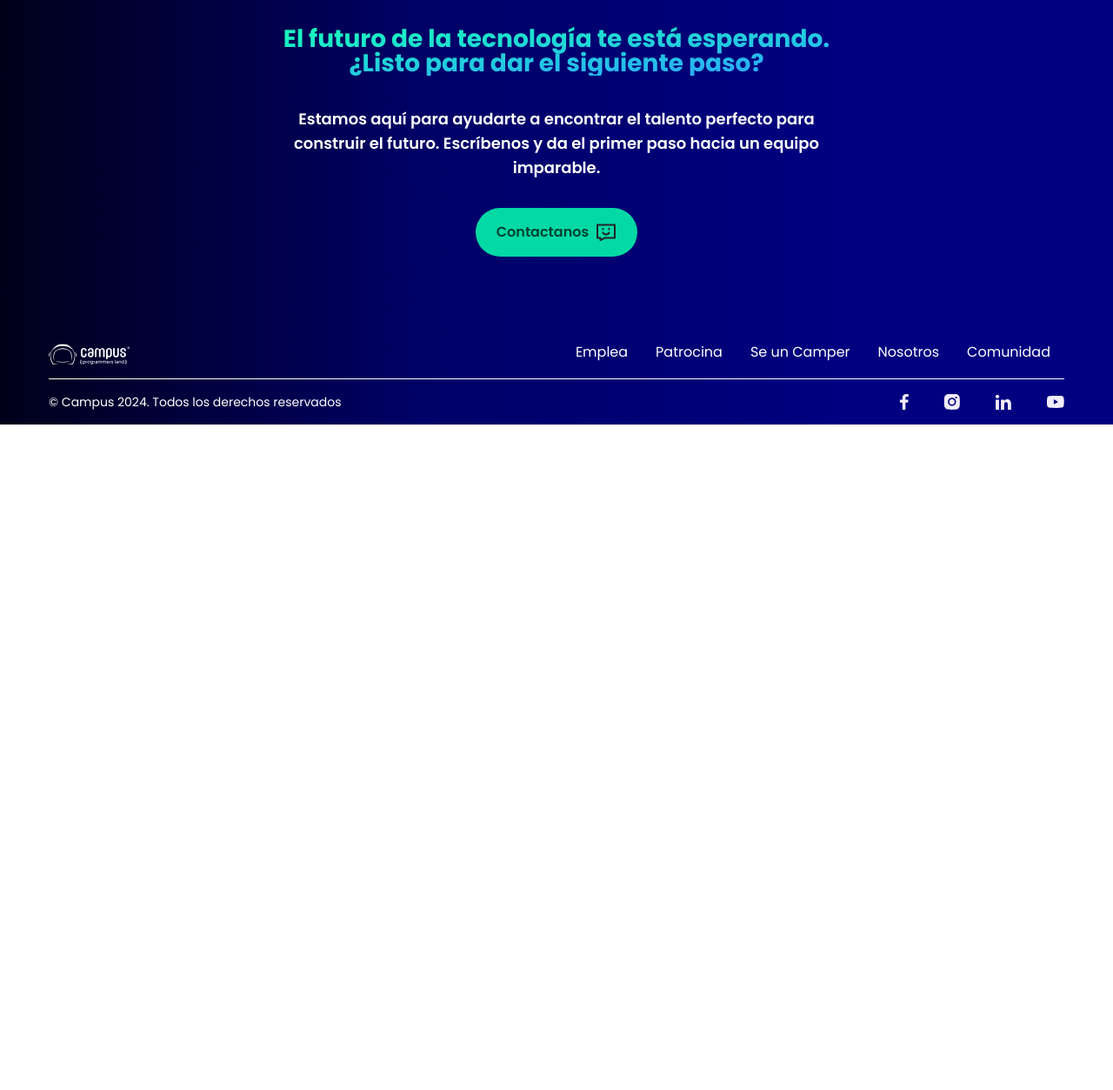
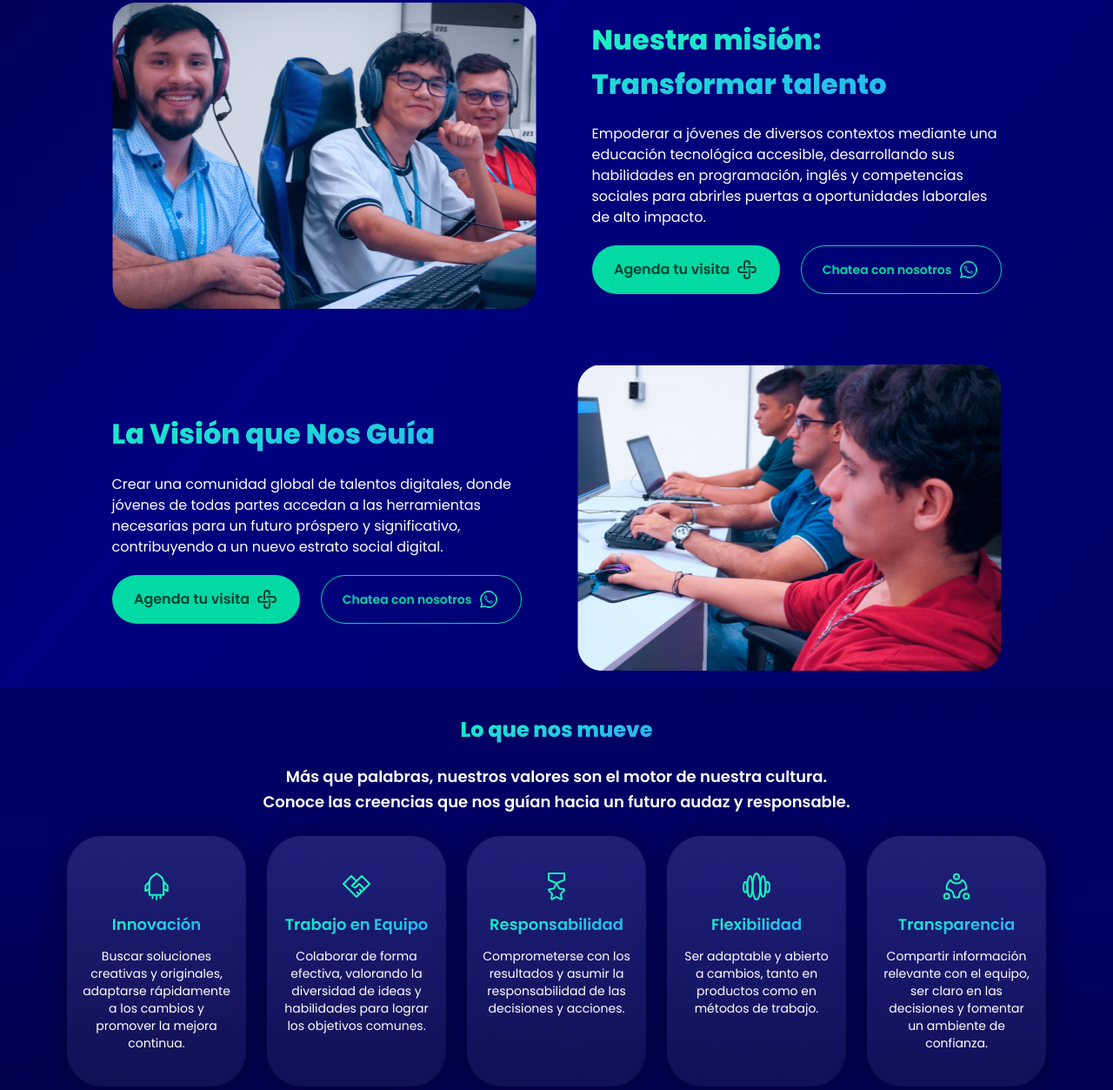
Before and after one commit to Campus-Dev-Team/campuslandsGuatemala, an Astro site: page /nosotros in a window 1280 px wide. Shown: the part 881-2134 px from the top of the page at 87% size. Before the commit the page ends 1369 px from the top, so only its background shows below. Built offline with nearby package versions, Linux system fonts and the light colour scheme; Astro itself is replaced by a stand-in of ours.

Commit message:
feat(landing-campus): :recycle: 6341 - maq modulo nosotros

```diff
--- /dev/null
+++ b/src/components/nosotros/cardWords.vue
@@ -0,0 +1,22 @@
+<template>
+	<div class="flex flex-col items-center rounded-[40px] w-[208px] shadow-[0_0_32px_0_#00000066] backdrop-blur-[200px] bg-gradient-to-b from-[#FFFFFF1F] to-[#8484841F] mx-auto md:m-0 gap-y-3 px-4 py-10">
+		<slot />
+		<p class="gradient-text text-lg font-semibold">{{ title }}</p>
+		<p class="text-white text-sm text-center">{{ description }}</p>
+	</div>
+</template>
+
+<script setup>
+
+const props = defineProps({
+	title: {
+		type: String,
+		default: 'Innovación'
+	},
+	description: {
+		type: String,
+		default: 'Buscar soluciones creativas y originales, adaptarse rápidamente a los cambios y promover la mejora continua.'
+	}
+})
+
+</script>
--- /dev/null
+++ b/src/components/nosotros/infoBottom.astro
@@ -0,0 +1,34 @@
+---
+import { Image } from 'astro:assets';
+import CardWords from "./cardWords.vue"
+import Cohete from '~/assets/img/icons/indicators/cohete.svg'
+import TrabajoEquipo from '~/assets/img/icons/indicators/trabajo-equipo.svg'
+import Medalla from '~/assets/img/icons/indicators/medalla.svg'
+import Flexibilidad from '~/assets/img/icons/indicators/flexibilidad.svg'
+import Transparencia from '~/assets/img/icons/indicators/transparencia.svg'
+---
+
+
+<section class="flex flex-col gap-6 my-8">
+	<div class="flex flex-col items-center mx-auto gap-6 w-[691px]">
+		<p class="gradient-text font-extrabold text-2xl mx-auto text-center">Lo que nos mueve</p>
+		<p class="font-semibold text-white !leading-[1.6] text-lg mx-auto text-center">Más que palabras, nuestros valores son el motor de nuestra cultura. Conoce las creencias que nos guían hacia un futuro audaz y responsable.</p>
+	</div>
+	<div class="flex mx-auto gap-x-6 max-w-[1126px]">
+		<CardWords>
+			<Image src={Cohete} alt="cohete" />
+		</CardWords>
+		<CardWords title="Trabajo en Equipo" description='Colaborar de forma efectiva, valorando la diversidad de ideas y habilidades para lograr los objetivos comunes.' >
+			<Image src={TrabajoEquipo} alt="equipo" />
+		</CardWords>
+		<CardWords title="Responsabilidad" description='Comprometerse con los resultados y asumir la responsabilidad de las decisiones y acciones.' >
+			<Image src={Medalla} alt="medalla" />
+		</CardWords>
+		<CardWords title="Flexibilidad" description='Ser adaptable y abierto a cambios, tanto en productos como en métodos de trabajo.' >
+			<Image src={Flexibilidad} alt="flexibilidad" />
+		</CardWords>
+		<CardWords title="Transparencia" description='Compartir información relevante con el equipo, ser claro en las decisiones y fomentar un ambiente de confianza.' >
+			<Image src={Transparencia} alt="transparencia" />
+		</CardWords>
+	</div>
+</section>
--- a/src/components/nosotros/infoStudents.astro
+++ b/src/components/nosotros/infoStudents.astro
@@ -7,17 +7,24 @@
 import Applus from '~/assets/img/companies/Applus.svg'
 import Grafosoft from '~/assets/img/companies/Grafosoft.svg'
 import Students from '~/assets/img/nosotros/students.png'
+import circleArrowDown from '~/assets/img/icons/circle-arrow-down.svg'
+import StudentsTwo from '~/assets/img/nosotros/students-two.png'
+import agenda from '~/assets/img/icons/agenda.svg'
+import whatsapp from '~/assets/img/icons/whatsapp.svg'
+import StudentsThree from '~/assets/img/nosotros/students-three.png'
+
 ---
 
-<section class="from-8% relative h-[740px] bg-gradient-to-br from-[#000033] from-0% via-[#000080] via-53% to-[#000066] to-100% py-5">
-	<div class="flex justify-center items-center gap-16 min-h-[740px] mx-4">
+<article class="from-8% relative bg-gradient-to-br from-[#000033] from-0% via-[#000080] via-53% to-[#000066] to-100% py-5">
+	<section class="flex justify-center items-center gap-16 min-h-[740px] mx-4">
 		<div class="flex flex-col w-[432px] gap-y-3">
 			<p class="gradient-text font-extrabold !leading-[1.6] text-4xl text-center md:text-[40px] md:text-start"> Comprometidos con el futuro de nuestros jóvenes talentos </p>
 			<p class="text-white text-sm text-center md:text-base md:text-start">Somos un equipo comprometido con la capacitación de jóvenes talentos y la conexión de sus habilidades con oportunidades en la industria tecnológica.</p>
+			<div class="flex-col items-center flex min-[1200px]:hidden gap-y-6">
+				<Image src={Students} alt="estudiantes" class="w-[312px] h-[276px]" />
+				<Image src={circleArrowDown} alt="estudiantes" class="icon-circle-arrow w-[32px] h-[40px]" />
+			</div>
 			<p class="text-white text-sm text-center md:text-start mt-6">Compañías que confían en nuestro talento</p>
-			<div class="flex flex-col block md:hidden gap-y-6">
-				<Image src={Students} alt="estudiantes" class="hidden min-[1200px]:block w-[614px] h-[514px]" />
-			</div>
 			<div class="flex flex-wrap justify-between rounded-2xl w-[336px] shadow-[0_0_32px_0_#00000066] backdrop-blur-[200px] bg-gradient-to-b from-[#FFFFFF1F] to-[#8484841F] mx-auto md:m-0 gap-y-3 p-6">
 				<Image src={Solvo} alt="Empresa solve" class="h-7 w-[75px]" />
 				<Image src={QNT} alt="Empresa QNT" class="h-7 w-[76px]" />
@@ -28,5 +35,62 @@
 			</div>
 		</div>
 		<Image src={Students} alt="estudiantes" class="hidden min-[1200px]:block w-[614px] h-[514px]" />
-	</div>
-</section>
+	</section>
+	<section class="flex justify-center items-center flex-col-reverse min-[1200px]:flex-row mt-8 gap-16 min-h-[352px]">
+		<Image src={StudentsTwo} alt="estudiantes" class="w-[328px] h-[236px] md:w-[488px] md:h-[352px]" />
+		<div class="flex flex-col gap-y-5 max-w-[328px] md:max-w-[471px]">
+			<p class="gradient-text font-extrabold !leading-[1.6] text-2xl mx-auto w-[328px] text-center md:text-[32px] md:w-full md:text-start"> Nuestra misión:
+				Transformar talento
+			</p>
+			<p class="text-white text-sm text-center md:text-base md:text-start">Empoderar a jóvenes de diversos contextos mediante una educación tecnológica accesible, desarrollando sus habilidades en programación, inglés y competencias sociales para abrirles puertas a oportunidades laborales de alto impacto.</p>
+			<div class="flex items-center justify-between flex-col md:flex-row gap-x-4">
+				<button class="btn-primary w-full mb-6 md:max-w-[216px] md:mb-0 h-14 px-6 flex items-center justify-center gap-x-2 z-30">
+					Agenda tu visita
+					<Image src={agenda} alt="agendar" class="hidden md:block">
+				</button>
+				<button class="btn-outline !text-sm w-full md:max-w-[231px] h-14 px-6 flex items-center justify-center gap-x-2 z-30">
+					Chatea con nosotros
+					<Image src={whatsapp} alt="whatsapp" class="hidden md:block">
+				</button>
+			</div>
+		</div>
+	</section>
+	<section class="flex justify-center items-center flex-col  min-[1200px]:flex-row mt-16 gap-16 min-h-[352px]">
+		<div class="flex flex-col gap-y-5 max-w-[328px] md:max-w-[471px]">
+			<p class="gradient-text font-extrabold !leading-[1.6] text-2xl mx-auto w-[328px] text-center md:text-[32px] md:w-full md:text-start">
+				La Visión que Nos Guía
+			</p>
+			<p class="text-white text-sm text-center md:text-base md:text-start">Crear una comunidad global de talentos digitales, donde jóvenes de todas partes accedan a las herramientas necesarias para un futuro próspero y significativo, contribuyendo a un nuevo estrato social digital.</p>
+			<div class="flex items-center justify-between flex-col md:flex-row gap-x-4">
+				<button class="btn-primary w-full mb-6 md:max-w-[216px] md:mb-0 h-14 px-6 flex items-center justify-center gap-x-2 z-30">
+					Agenda tu visita
+					<Image src={agenda} alt="agendar" class="hidden md:block">
+				</button>
+				<button class="btn-outline !text-sm w-full md:max-w-[231px] h-14 px-6 flex items-center justify-center gap-x-2 z-30">
+					Chatea con nosotros
+					<Image src={whatsapp} alt="whatsapp" class="hidden md:block">
+				</button>
+			</div>
+		</div>
+		<Image src={StudentsThree} alt="estudiantes" class="w-[328px] h-[236px] md:w-[488px] md:h-[352px]" />
+	</section>
+</article>
+
+<style>
+.icon-circle-arrow {
+	animation: move-circle 2s infinite;
+}
+
+@keyframes move-circle {
+	0% {
+		transform: translateY(0);
+	}
+	50% {
+		transform: translateY(20px);
+	}
+	100% {
+		transform: translateY(0);
+	}
+}
+
+</style>
--- a/src/pages/nosotros.astro
+++ b/src/pages/nosotros.astro
@@ -1,10 +1,12 @@
 ---
 import LayoutNavbar from "../layouts/LayoutNavbar.astro";
 import InfoStudents from "~/components/nosotros/infoStudents.astro";
+import InfoBottom from "~/components/nosotros/infoBottom.astro";
 import "~/styles/index.css";
 
 ---
 
 <LayoutNavbar title="Campuslands">
 	<InfoStudents />
+	<InfoBottom />
 </LayoutNavbar>
```
Also changed, not shown: src/assets/img/icons/indicators/cohete.svg (added), src/assets/img/icons/indicators/flexibilidad.svg (added), src/assets/img/icons/indicators/medalla.svg (added), src/assets/img/icons/indicators/trabajo-equipo.svg (added), src/assets/img/icons/indicators/transparencia.svg (added), src/assets/img/nosotros/students-three.png (added), src/assets/img/nosotros/students-two.png (added).
